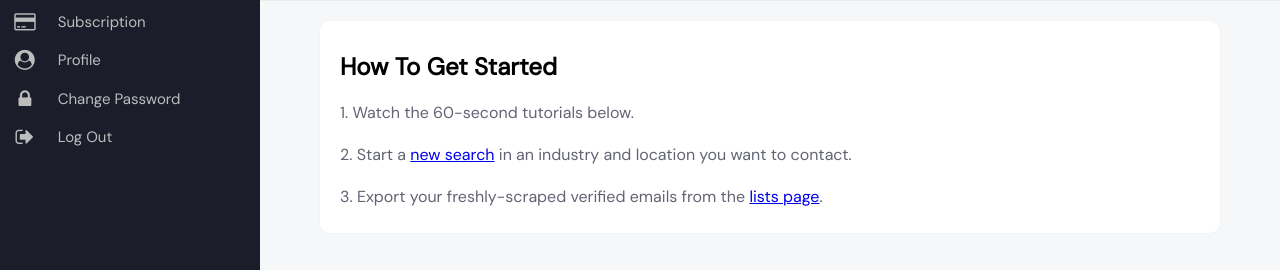
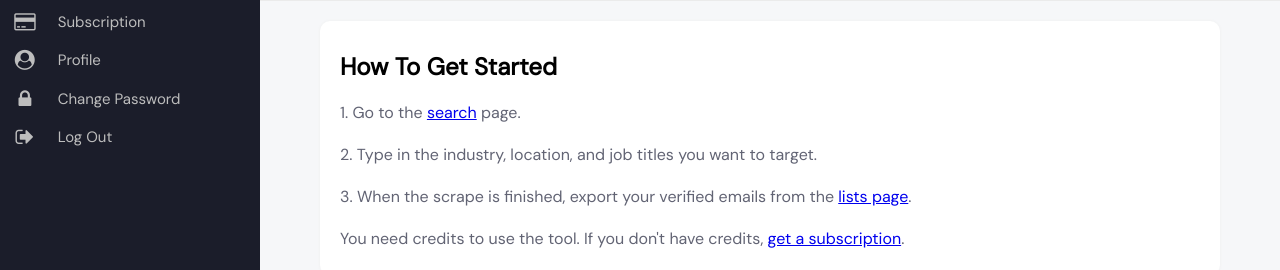
Before and after one commit to mchadaga/contaq_io, a Django app: template templates/app/dashboard.html in a window 1280 px wide. Shown: the part 197-467 px from the top of the page. Run offline with Django 3.2, Linux system fonts and the light colour scheme; the template is opened without the code that fills it, so the values that code supplies are empty; parts of the project's set-up code (start-up, migrations or seed data) failed here and were passed over; some libraries are stand-ins or nearby versions; some web fonts are replaced.

Commit message:
fixed dashboard

```diff
--- a/static/css/app/app.css
+++ b/static/css/app/app.css
@@ -163,6 +163,10 @@ li a {
 }
 
 #listspage:visited{
+    text-decoration: none;
+    color:rgb(78, 114, 190)
+}
+#subspage:visited{
     text-decoration: none;
     color:rgb(78, 114, 190)
 }
--- a/templates/app/dashboard.html
+++ b/templates/app/dashboard.html
@@ -16,9 +16,9 @@ Dashboard
     <p>You have <b>{{user.credits}}</b> credits remaining</p>
 </div>
 <div class="section-inner"><h2>How To Get Started</h2><p>
-    <p>1. Watch the 60-second tutorials below.<br><br>
-    2. Start a <a id="newsearch" href="{% url 'search' %}">new search</a> in an industry and location you want to contact.<br><br>
-    3. Export your freshly-scraped verified emails from the <a id="listspage" href="{% url 'lists' %}">lists page</a>.</p>
+    <p>1. Go to the <a id="newsearch" href="{% url 'search' %}">search</a> page.<br><br>
+    2. Type in the industry, location, and job titles you want to target.<br><br>
+    3. When the scrape is finished, export your verified emails from the <a id="listspage" href="{% url 'lists' %}">lists page</a>.<br><br>You need credits to use the tool. If you don't have credits, <a id="subspage" href="{% url 'subscriptions:subscription_details' %}">get a subscription</a>.</p>
 </p></div>
 {% comment %} <div class="cols3">
     <div class="column"><iframe
@@ -28,13 +28,15 @@ Dashboard
     <div class="column">f</div>
 </div> {% endcomment %}
 <div class="flex-row-container">
-    <iframe id="iframe-left" allow="fullscreen;"
+    {% comment %} <iframe id="iframe-left" allow="fullscreen;"
         src="https://www.youtube.com/embed/JLg-K6aFZck">
         </iframe><iframe id="iframe-left" allow="fullscreen;"
         src="https://www.youtube.com/embed/2jzevCM79-Y">
         </iframe><iframe id="iframe-left" allow="fullscreen;"
         src="https://www.youtube.com/embed/MzGvaa_3Oxs">
-        </iframe></div>
+        </iframe></div> {% endcomment %}
 
+  </div><div class="section-inner" style="margin-top:0px">
+  <div style="padding:57.14% 0 0 0;position:relative;"><iframe src="https://player.vimeo.com/video/711762679?h=a88a40a393&amp;badge=0&amp;autopause=1&amp;player_id=0&amp;app_id=58479" frameborder="0" allow="autoplay; fullscreen; picture-in-picture" allowfullscreen style="position:absolute;top:0;left:0;width:100%;height:100%;" title="Contaq.io Demo"></iframe></div><script src="https://player.vimeo.com/api/player.js"></script></div>
   </div>
 {% endblock %}
```
